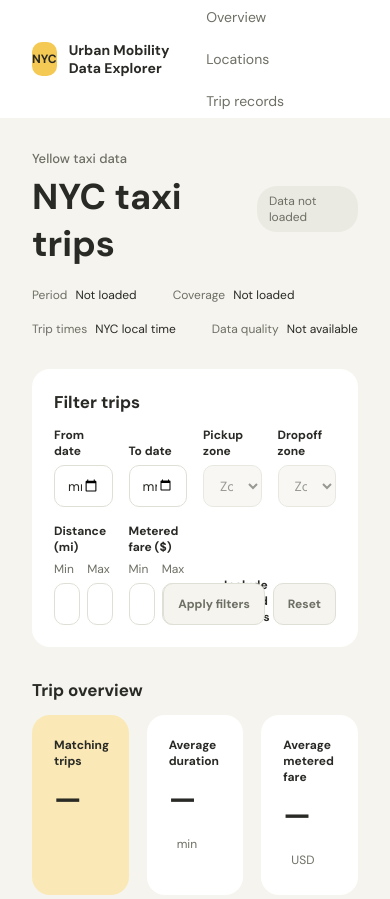
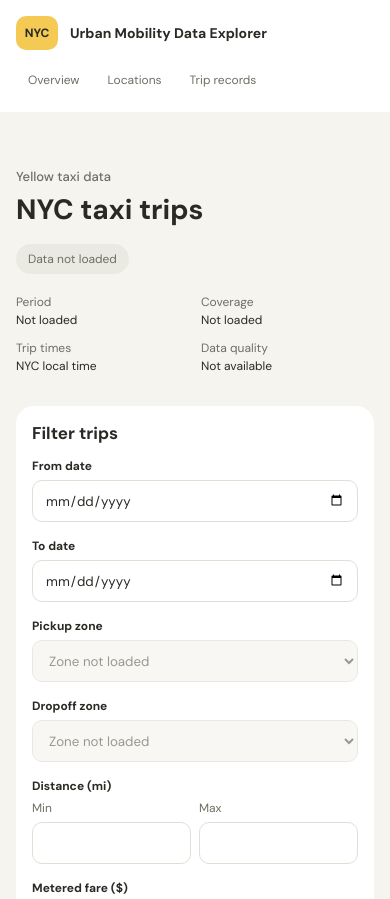
Before and after one commit to kennyrwigamba/Urban-Mobility-Data-Explorer, a plain HTML site: page frontend/index.html in a window 390 px wide. Shown: the top 899 px of the page. Drawn offline with Linux system fonts and the light colour scheme.

Commit message:
Add responsive styles and improve UI

```diff
--- a/frontend/css/style.css
+++ b/frontend/css/style.css
@@ -376,3 +376,83 @@ td {
     font-size: 12px;
     text-align: center;
 }
+
+@media (max-width: 1000px) {
+    .filter-grid{
+        grid-template-columns: repeat(2, minmax(0, 1fr));
+    }
+
+    .chart-grid {
+        gap: 12px;
+    }
+
+    .filter-panel, .panel, .summary-item {
+        padding: 16px;
+    }
+}
+
+@media (max-width: 760px) {
+    .header-content, .dashboard {
+        width: calc(100% - 32px);
+    }
+
+    .header-content {
+        flex-direction: column;
+        align-items: flex-start;
+        gap: 14px;
+        padding: 16px 0;
+    }
+
+    .nav {
+        gap: 4px;
+        font-size: 12px;
+    }
+
+    .page-heading {
+        align-items: flex-start;
+        flex-direction: column;
+    }
+
+    .dashboard {
+        padding-top: 24px;
+    }
+
+    h1 {
+        font-size: 28px;
+    }
+
+    .dataset-details {
+        display: grid;
+        grid-template-columns: repeat(2, minmax(0, 1fr));
+        gap: 12px;
+    }
+
+    .dataset-details div {
+        flex-direction: column;
+        gap: 2px;
+    }
+
+    .chart-grid, .location-grid, .summary-grid {
+        grid-template-columns: 1fr;
+        gap: 14px;
+    }
+
+    .section-heading {
+        align-items: flex-start;
+    }
+}
+
+@media (max-width: 480px) {
+    .filter-panel .section-heading, #trip-records .section-heading {
+        flex-direction: column;
+        gap: 8px;
+    }
+
+    .filter-grid {
+        grid-template-columns: 1fr;
+    }
+
+    .filter-actions {
+        justify-content: flex-start;
+    }
+}
```
